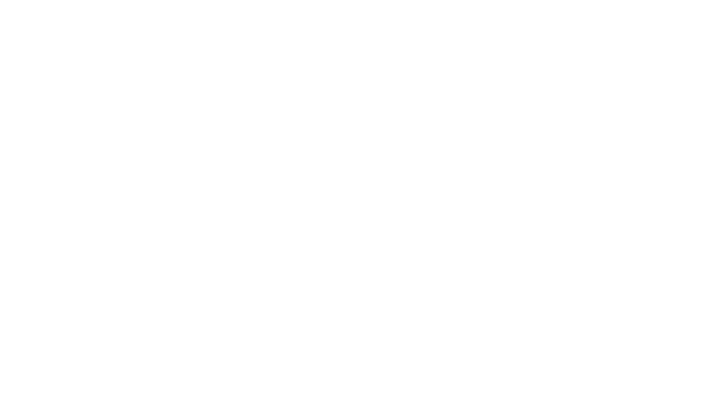
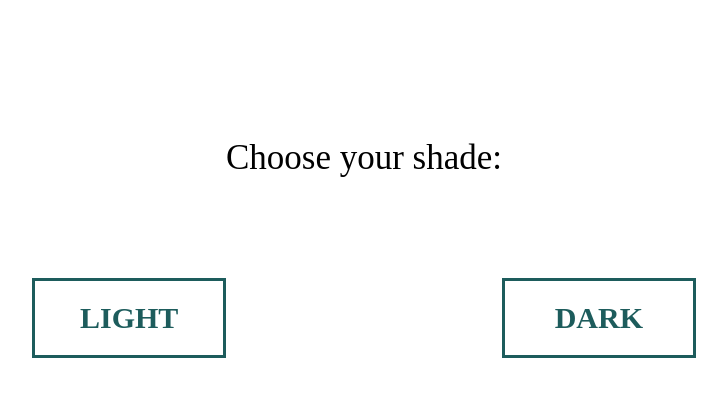
Before and after one commit to danielle-fong/colourME, a React (Create React App) app: page /Neon in a window 1280 px wide. Shown: the top 396 px of the page, without its empty margins (276-1003 px from the left). Built offline with nearby package versions, Linux system fonts and the light colour scheme.

Commit message:
commit on themes

```diff
--- a/src/App.js
+++ b/src/App.js
@@ -9,6 +9,17 @@ import Minimal from "./website/themes/Minimal/Minimal";
 import Minimal_Dark from "./website/themes/Minimal/Dark/Minimal_Dark";
 import Minimal_Light from "./website/themes/Minimal/Light/Minimal_Light";
 
+import Modern from "./website/themes/Modern/Modern";
+import Modern_Dark from "./website/themes/Modern/Dark/Modern_Dark";
+import Modern_Light from "./website/themes/Modern/Light/Modern_Light";
+
+import Nature from "./website/themes/Nature/Nature";
+import Nature_Dark from "./website/themes/Nature/Dark/Nature_Dark";
+import Nature_Light from "./website/themes/Nature/Light/Nature_Light";
+
+import Neon from "./website/themes/Neon/Neon";
+import Neon_Dark from "./website/themes/Neon/Dark/Neon_Dark";
+import Neon_Light from "./website/themes/Neon/Light/Neon_Light";
 
 import { BrowserRouter as Router, Switch, Route } from "react-router-dom";
 
@@ -28,6 +39,18 @@ const App = () => {
 					<Route path="/Minimal_Dark" exact component={Minimal_Dark}/>
 					<Route path="/Minimal_Light" exact component={Minimal_Light}/>
 
+					<Route path="/Modern" exact component={Modern}/>
+					<Route path="/Modern_Dark" exact component={Modern_Dark}/>
+					<Route path="/Modern_Light" exact component={Modern_Light}/>
+
+					<Route path="/Nature" exact component={Nature}/>
+					<Route path="/Nature_Dark" exact component={Nature_Dark}/>
+					<Route path="/Nature_Light" exact component={Nature_Light}/>
+
+					<Route path="/Neon" exact component={Neon}/>
+					<Route path="/Neon_Dark" exact component={Neon_Dark}/>
+					<Route path="/Neon_Light" exact component={Neon_Light}/>
+
 				</Switch>
 			</Router>
 		</>
--- /dev/null
+++ b/src/website/themes/Modern/Modern.css
@@ -0,0 +1,33 @@
+.header{
+	font-size: 35px;
+	font-family:'pt sans';
+}
+
+.block{
+	display: flex;
+	justify-content: space-between;
+	align-items: center;
+	position: sticky;
+    font-size: 15px;
+	padding-left: 300px;
+	padding-right: 300px;
+	padding-top: 100px;
+}
+
+.light{
+	border-style: solid;
+	border-color:rgb(29, 92, 92);
+	padding-left: 45px;
+	padding-right: 45px;
+	text-decoration: none;
+	color: rgb(29, 92, 92);
+}
+
+.dark{
+	border-style: solid;
+	border-color:rgb(29, 92, 92);
+	padding-left: 50px;
+	padding-right: 50px;
+	text-decoration: none;
+	color: rgb(29, 92, 92);
+}
--- /dev/null
+++ b/src/website/themes/Nature/Nature.css
@@ -0,0 +1,33 @@
+.header{
+	font-size: 35px;
+	font-family:'pt sans';
+}
+
+.block{
+	display: flex;
+	justify-content: space-between;
+	align-items: center;
+	position: sticky;
+    font-size: 15px;
+	padding-left: 300px;
+	padding-right: 300px;
+	padding-top: 100px;
+}
+
+.light{
+	border-style: solid;
+	border-color:rgb(29, 92, 92);
+	padding-left: 45px;
+	padding-right: 45px;
+	text-decoration: none;
+	color: rgb(29, 92, 92);
+}
+
+.dark{
+	border-style: solid;
+	border-color:rgb(29, 92, 92);
+	padding-left: 50px;
+	padding-right: 50px;
+	text-decoration: none;
+	color: rgb(29, 92, 92);
+}
--- a/src/website/themes/Elegant/Elegant.js
+++ b/src/website/themes/Nature/Nature.js
@@ -1,7 +1,7 @@
-import "./Elegant.css";
+import "./Nature.css";
 import { Link } from "react-router-dom";
 
-function Elegant(){
+function Nature(){
 	return (
 		<>
 			<div className = "header">Choose your shade:</div>
@@ -18,4 +18,4 @@ function Elegant(){
 	);
 };
 
-export default Elegant;
+export default Nature;
--- /dev/null
+++ b/src/website/themes/Neon/Neon.css
@@ -0,0 +1,33 @@
+.header{
+	font-size: 35px;
+	font-family:'pt sans';
+}
+
+.block{
+	display: flex;
+	justify-content: space-between;
+	align-items: center;
+	position: sticky;
+    font-size: 15px;
+	padding-left: 300px;
+	padding-right: 300px;
+	padding-top: 100px;
+}
+
+.light{
+	border-style: solid;
+	border-color:rgb(29, 92, 92);
+	padding-left: 45px;
+	padding-right: 45px;
+	text-decoration: none;
+	color: rgb(29, 92, 92);
+}
+
+.dark{
+	border-style: solid;
+	border-color:rgb(29, 92, 92);
+	padding-left: 50px;
+	padding-right: 50px;
+	text-decoration: none;
+	color: rgb(29, 92, 92);
+}
--- a/src/website/themes/Minimal/Minimal.js
+++ b/src/website/themes/Neon/Neon.js
@@ -1,7 +1,7 @@
-import "./Minimal.css";
+import "./Neon.css";
 import { Link } from "react-router-dom";
 
-function Elegant(){
+function Neon(){
 	return (
 		<>
 			<div className = "header">Choose your shade:</div>
@@ -18,4 +18,4 @@ function Elegant(){
 	);
 };
 
-export default Elegant;
+export default Neon;
```
Also changed, not shown: src/website/themes/Modern/Dark/Modern_Dark.js (added), src/website/themes/Modern/Light/Modern_Light.js (added), src/website/themes/Nature/Dark/Nature_Dark.js (added), src/website/themes/Nature/Light/Nature_Light.js (added), src/website/themes/Neon/Dark/Neon_Dark.js (added), src/website/themes/Neon/Light/Neon_Light.js (added).
